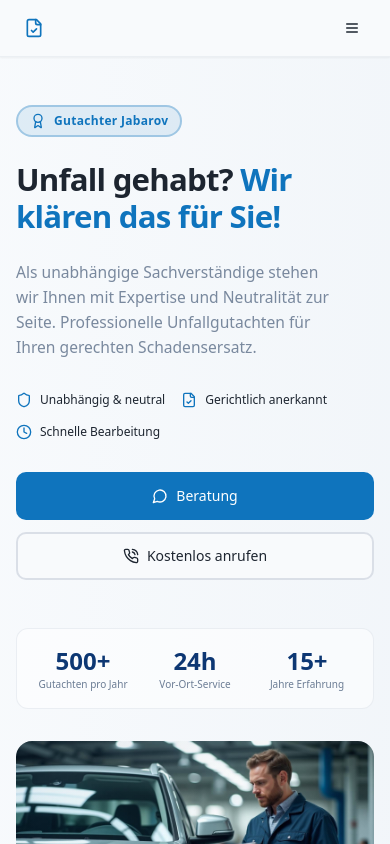
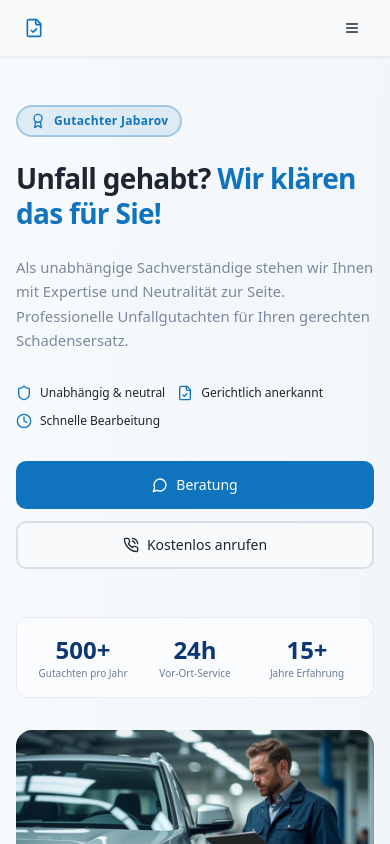
Before and after one commit to FatihK571/mainz-gutachter-hero, a React (Vite) app: page / in a window 390 px wide. Shown: the top 844 px of the page. Built offline with nearby package versions, Linux system fonts and the light colour scheme; the HTML template or start-up script is replaced by a standard one.

Commit message:
Fix mobile layout issues

```diff
--- a/src/index.css
+++ b/src/index.css
@@ -255,20 +255,25 @@ All colors MUST be HSL.
   /* Hero-specific typography */
   .hero-headline {
     @apply text-3xl sm:text-4xl md:text-5xl lg:text-6xl font-bold leading-[1.1] tracking-tight;
+    word-wrap: break-word;
+    overflow-wrap: break-word;
+    hyphens: auto;
     /* Better readability on mobile */
     @media (max-width: 640px) {
-      font-size: clamp(1.75rem, 8vw, 3rem);
-      line-height: 1.2;
+      font-size: clamp(1.75rem, 7vw, 2.5rem);
+      line-height: 1.25;
     }
   }
 
   .hero-subheadline {
     @apply text-base sm:text-lg md:text-xl lg:text-2xl leading-relaxed text-muted-foreground/90;
-    max-width: 90%;
+    word-wrap: break-word;
+    overflow-wrap: break-word;
     /* Better readability on mobile */
     @media (max-width: 640px) {
-      font-size: clamp(0.95rem, 4vw, 1.125rem);
-      line-height: 1.6;
+      font-size: clamp(0.9rem, 3.8vw, 1rem);
+      line-height: 1.65;
+      max-width: 100%;
     }
   }
 
--- a/src/pages/Index.tsx
+++ b/src/pages/Index.tsx
@@ -95,7 +95,7 @@ const Index = () => {
           <div className="max-w-6xl mx-auto">
             <div className="grid lg:grid-cols-2 gap-8 md:gap-12 items-center">
               {/* Left Content */}
-              <div className="flex flex-col gap-6 md:gap-8 hero-content-animate">
+              <div className="flex flex-col gap-6 md:gap-8 hero-content-animate max-w-full overflow-hidden">
                 {/* Badge */}
                 <div className="inline-flex items-center gap-2 px-3 py-1.5 md:px-4 md:py-2 bg-accent/10 rounded-full border-2 border-accent/30 shadow-[var(--shadow-sm)] w-fit">
                   <Award className="w-4 h-4 text-accent" aria-hidden="true" />
@@ -118,7 +118,7 @@ const Index = () => {
                 </p>
 
                 {/* Features */}
-                <ul className="flex flex-wrap gap-4 md:gap-6 pt-2" role="list">
+                <ul className="flex flex-wrap gap-3 md:gap-6 pt-2 max-w-full" role="list">
                   <li className="flex items-center gap-2 md:gap-2.5 text-foreground">
                     <Shield className="w-4 h-4 md:w-5 md:h-5 text-accent flex-shrink-0" aria-hidden="true" />
                     <span className="font-medium text-xs sm:text-sm md:text-base">Unabhängig & neutral</span>
```
